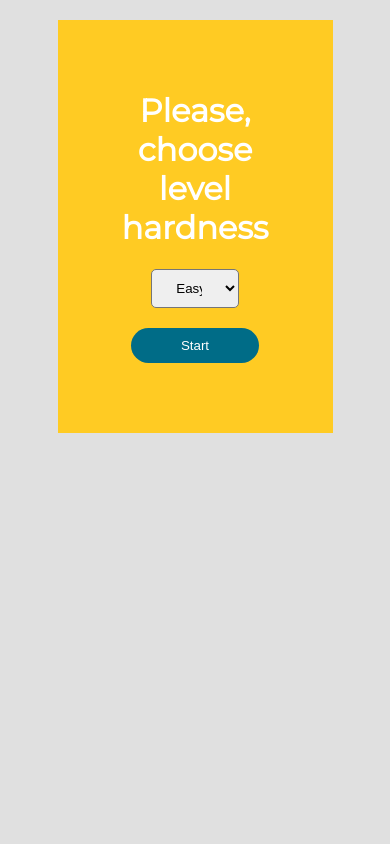
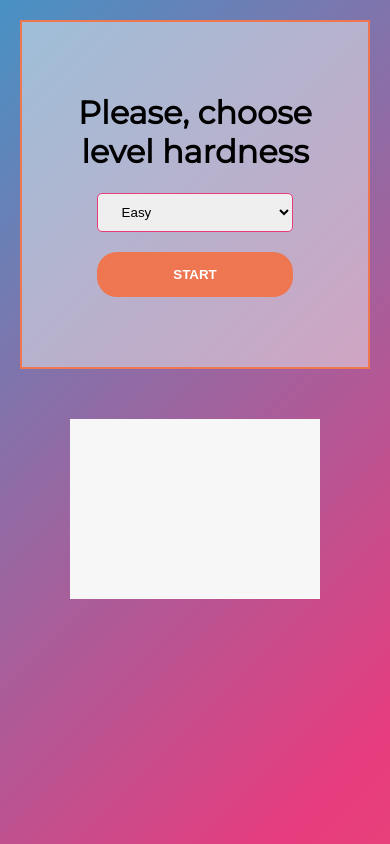
Before and after one commit to YaroslavTER/hackaton, a plain HTML site: page index.html in a window 390 px wide. Drawn offline with Linux system fonts and the light colour scheme.

Commit message:
Form updated, cards layout fixed

```diff
--- a/index.html
+++ b/index.html
@@ -10,14 +10,15 @@
   </head>
   <body>
     <header class="header"></header>
+    <!-- form-wrapper--hide -->
     <div class="form-wrapper">
       <h1 class="form-wrapper__header">Please, choose level hardness</h1>
       <form action="" class="form">
         <select name="" id="" class="form__select">
-          <option value="" class="form__select--level">Easy</option>
-          <option value="" class="form__select--level">Normal</option>
-          <option value="" class="form__select--level">Hard</option>
-          <option value="" class="form__select--level">Extra hard</option>
+          <option value="easy" class="form__select--level">Easy</option>
+          <option value="normal" class="form__select--level">Normal</option>
+          <option value="hard" class="form__select--level">Hard</option>
+          <option value="extrahard" class="form__select--level">Extra hard</option>
         </select>
         <button class="form__button">Start</button>
     </form>
--- a/src/css/main.css
+++ b/src/css/main.css
@@ -1,34 +1,54 @@
-body{
+body {
+
+	color: #fff;
+	background: linear-gradient(-45deg, #EE7752, #E73C7E, #23A6D5, #23D5AB);
+	background-size: 400% 400%;
+	-webkit-animation: Gradient 30s ease infinite;
+	-moz-animation: Gradient 30s ease infinite;
+    animation: Gradient 30s ease infinite;
     margin: 20px;
-    background-color: #e0e0e0;
     font-family: 'Montserrat', sans-serif;
 }
+
+
 .form-wrapper {
     margin: 0 auto;
-    width: 50%;
+    width: 30%;
     text-align: center;
-    background-color: #ffcb23;
+    background-color: rgba(239, 239, 239, .5);
     padding: 50px;
+    margin-top: 100px;
+    border: 2px solid  #EE7752;
+}
+.form-wrapper--hide {
+    display: none;
 }
 .form-wrapper__header {
-    color: white;
+    color: black;
 }
 .form__select {
     padding: 10px 20px;
     border-radius: 5px;
     width: 50%;
+    border: 1px solid  #E73C7E;
 }
 .form__select:focus {
     outline: none;
 }
 .form__button {
-    background: #006c87;
+    background: #EE7752;
     color: white;
     border: none;
-    border-radius: 20px;
-    padding: 10px 50px;
+    padding: 15px 50px;
+    width: 50%;
     display: block;
     margin: 20px auto;
+    text-transform: uppercase;
+    font-weight: bold;
+    border-radius: 20px;
+}
+.form__button:focus {
+    outline: none;
 }
 .main {
     display: grid;
@@ -39,19 +59,28 @@ body{
     list-style-type: none;
     justify-content: center;
     padding-left: 0px;
+    background-color:#f7f7f7;
+    margin: 50px;
+    padding: 50px;
 }
 .main__card {
     position: relative;
     z-index: 0;
     background: white;
-    box-shadow: 5px 5px 2px rgba(0,0,0, .2);
+    box-shadow: 5px 5px 2px rgba(231, 60, 126, .2);
 }
 .main__card::after {
     content: "";
     position: absolute;
     top:0;
     left:0;
-    background-color:red;
+    background: repeating-linear-gradient(
+        45deg,
+        #e73c7e,
+        #e73c7e 10px,
+        white 10px,
+        white 20px
+    );
     width: 100%;
     height: 100%;
     z-index: 20;
@@ -65,3 +94,52 @@ body{
 .main__card.main__card--active::after {
     height: 0;
 }
+
+
+@-webkit-keyframes Gradient {
+	0% {
+		background-position: 0% 50%
+	}
+	50% {
+		background-position: 100% 50%
+	}
+	100% {
+		background-position: 0% 50%
+	}
+}
+
+@-moz-keyframes Gradient {
+	0% {
+		background-position: 0% 50%
+	}
+	50% {
+		background-position: 100% 50%
+	}
+	100% {
+		background-position: 0% 50%
+	}
+}
+
+@keyframes Gradient {
+	0% {
+		background-position: 0% 50%
+	}
+	50% {
+		background-position: 100% 50%
+	}
+	100% {
+		background-position: 0% 50%
+	}
+}
+
+@media(max-width:1024px){
+    .form-wrapper {
+        margin: 0 auto;
+        width: fit-content;
+        margin-top: 10px;
+    }
+    .form__select,
+    .form__button{
+        width: 80%;
+    }
+}
```
